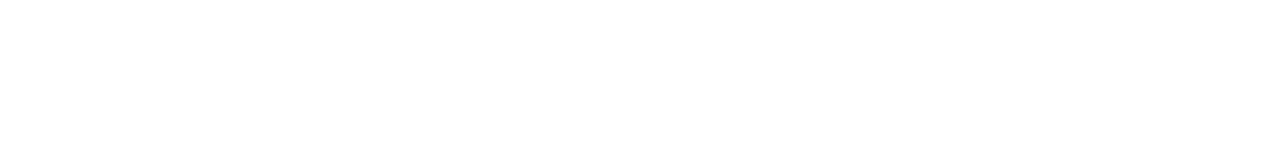
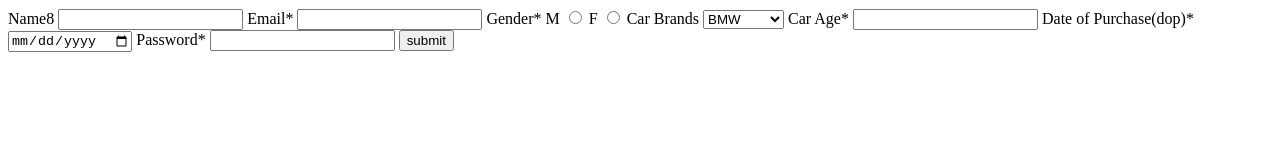
Before and after one commit to acciojob/car-insurance-form-chandrahasan667, a website: page main.html in a window 1280 px wide. Drawn offline with Linux system fonts and the light colour scheme.

Commit message:
created a submission

```diff
--- a/main.html
+++ b/main.html
@@ -9,7 +9,44 @@
 <body>
 	<!-- the entire body must be written by student -->
     <script type="text/javascript" src="./script.js">
-</script>
+    </script>
+
+	 <form method="post">
+
+	<label for="name">Name8</label>
+	<input type="text" id="name">
+
+     <label for="email">Email*</label>
+	<input type="email" id="email" required>
+
+	  <lable for="gender">Gender*</lable>
+    <label for="gender_m">M</label>
+  <input type="radio" id="gender_m" name="gender" required>
+  <label for="gender">F</label>
+  <input type="radio" id="gender_f" name="gender" required>
+
+
+
+   <label for="cars">Car Brands</label>
+	<select id="cars">
+		<option>BMW</option>
+	    <option>Audi</option>
+	    <option>Mercedez</option>
+	</select>
+
+	<label for="carage">Car Age*</label>
+	<input type="number" id="carage" required>
+
+	<label for="dop">Date of Purchase(dop)*</label>
+	<input type="date" id="dop" required>
+
+	<label for="password">Password*</label>
+	<input type="password" id="password" required>
+
+	<button type="submit">submit</button>
+
+  </form>
+
 
 </body>
 
```
